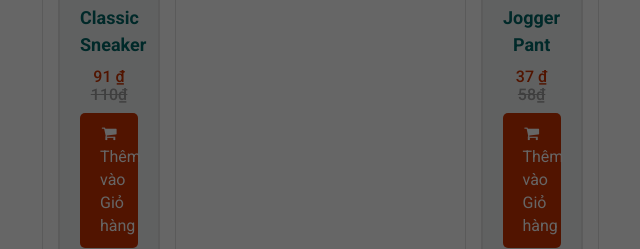
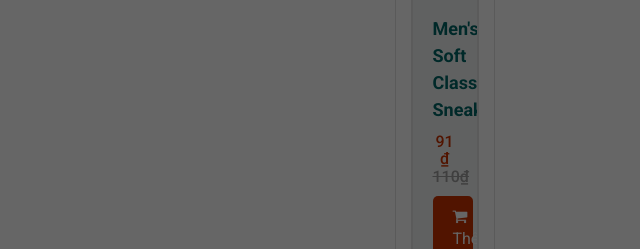
Before and after one commit to TuyetPhuongTong/Nhom4, a PHP site: page /Nhom4/product-category.php?id=1&type=top-category in a window 1280 px wide. Shown: the part 2351-2600 px from the top of the page, without its empty margins (328-968 px from the left). Run offline with PHP 8.4, Linux system fonts and the light colour scheme; data comes from the database, SQL or seed files in the repository; data that the repository does not hold is empty; some libraries are stand-ins or nearby versions.

Commit message:
Update product-category.php

```diff
--- a/product-category.php
+++ b/product-category.php
@@ -154,17 +154,12 @@ if( !isset($_REQUEST['id']) || !isset($_REQUEST['type']) ) {
     grid-template-columns: repeat(auto-fill, minmax(300px, 1fr)); /* Sử dụng grid để tự động điều chỉnh số cột */
     gap: 20px;
     margin: 0 auto;
-    max-width: 1200px;
+    max-width: 120px;
     position: relative;
 }
 
 /* Thêm khoảng cách giữa các hàng sau mỗi nhóm sản phẩm */
-.product-cat .row::after {
-    content: "";
-    display: block;
-    width: 100%;
-    height: 20px; /* Khoảng cách giữa các hàng */
-}
+
 
 /* Từng khối sản phẩm */
 .product-cat .item-product-cat {
```
